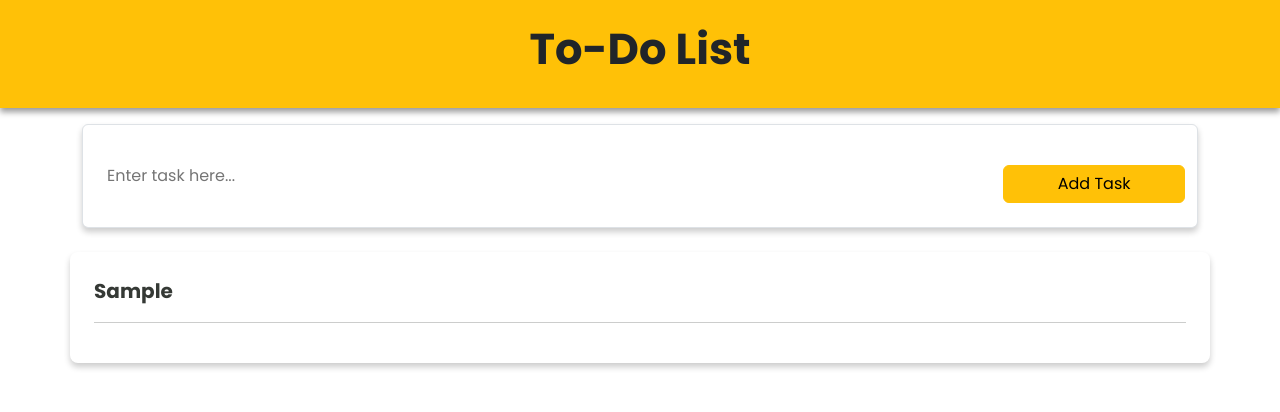
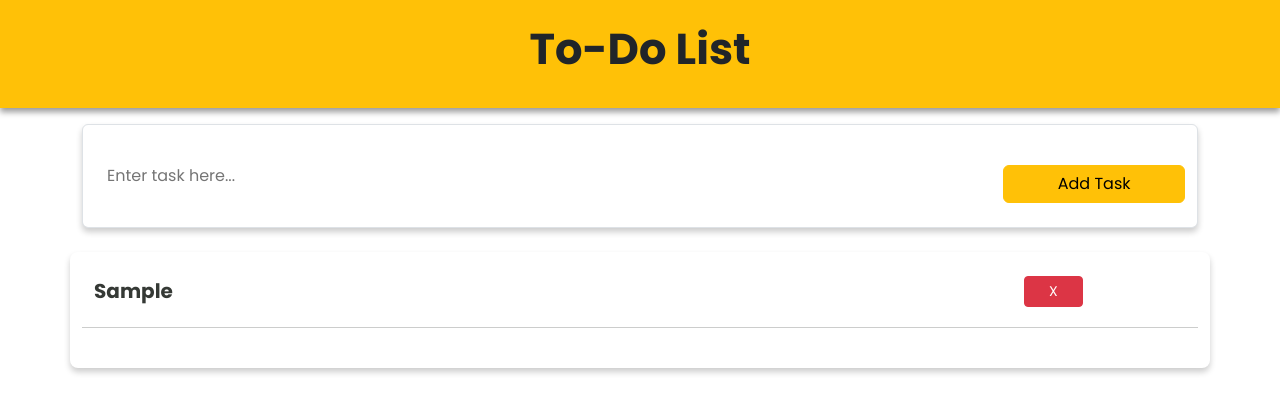
Before and after one commit to Williamsoditi/To-Do-App, a React (Vite) app: page / in a window 1280 px wide. Both pictures are taken after typing "Sample" into the empty fields and a click on the button "Add Task". Shown: the top 412 px of the page. Built offline with nearby package versions, Linux system fonts and the light colour scheme.

Commit message:
Feat : Adds delete button functionality

```diff
--- a/src/components/ToDoItem.jsx
+++ b/src/components/ToDoItem.jsx
@@ -1,10 +1,17 @@
 import "./toDoItem.css"
 
-const ToDoItem = ({ item }) => {
+const ToDoItem = ({ item, todos, settodos }) => {
+    function handleDelete(item) {
+        console.log("Delete button clicked for item", item);
+        settodos(todos.filter((todo) => todo !== item));
+    }
     return (
-        <div className="item">
-            <div className="itemName">{item}</div>
-            <hr />
+        <div className=" row item">
+            <div className="col-sm-10 itemName">{item}</div>
+            <div className="col-sm-2">
+                <button className="btn btn-sm btn-danger px-4 mb-1 deleteBtn" onClick={()=>handleDelete(item)}>X</button>
+            </div>
+            <hr className="mt-3"/>
         </div>
      );
 }
--- a/src/components/Todo.jsx
+++ b/src/components/Todo.jsx
@@ -8,7 +8,7 @@ const Todo = () => {
     return (
         <div>
             <Form todos={todos} settodos={settodos}/>
-            <TodoList todos={todos} />
+            <TodoList todos={todos} settodos={settodos}/>
         </div>
     );
 }
--- a/src/components/TodoList.jsx
+++ b/src/components/TodoList.jsx
@@ -1,11 +1,11 @@
 import ToDoItem from "./ToDoItem";
 import "./toDoList.css"
 
-const TodoList = ({ todos }) => {
+const TodoList = ({ todos, settodos }) => {
     return (
         <div className="container mt-4 p-4 list">
             {todos.map((item) => (
-                <ToDoItem key={item} item={item} />
+                <ToDoItem key={item} item={item} todos={todos} settodos={settodos}/>
             ))}
         </div>
     );
--- a/src/components/toDoItem.css
+++ b/src/components/toDoItem.css
@@ -8,3 +8,7 @@
     font-weight: bold;
 
 }
+
+.deleteBtn{
+    cursor: pointer;
+}
```
